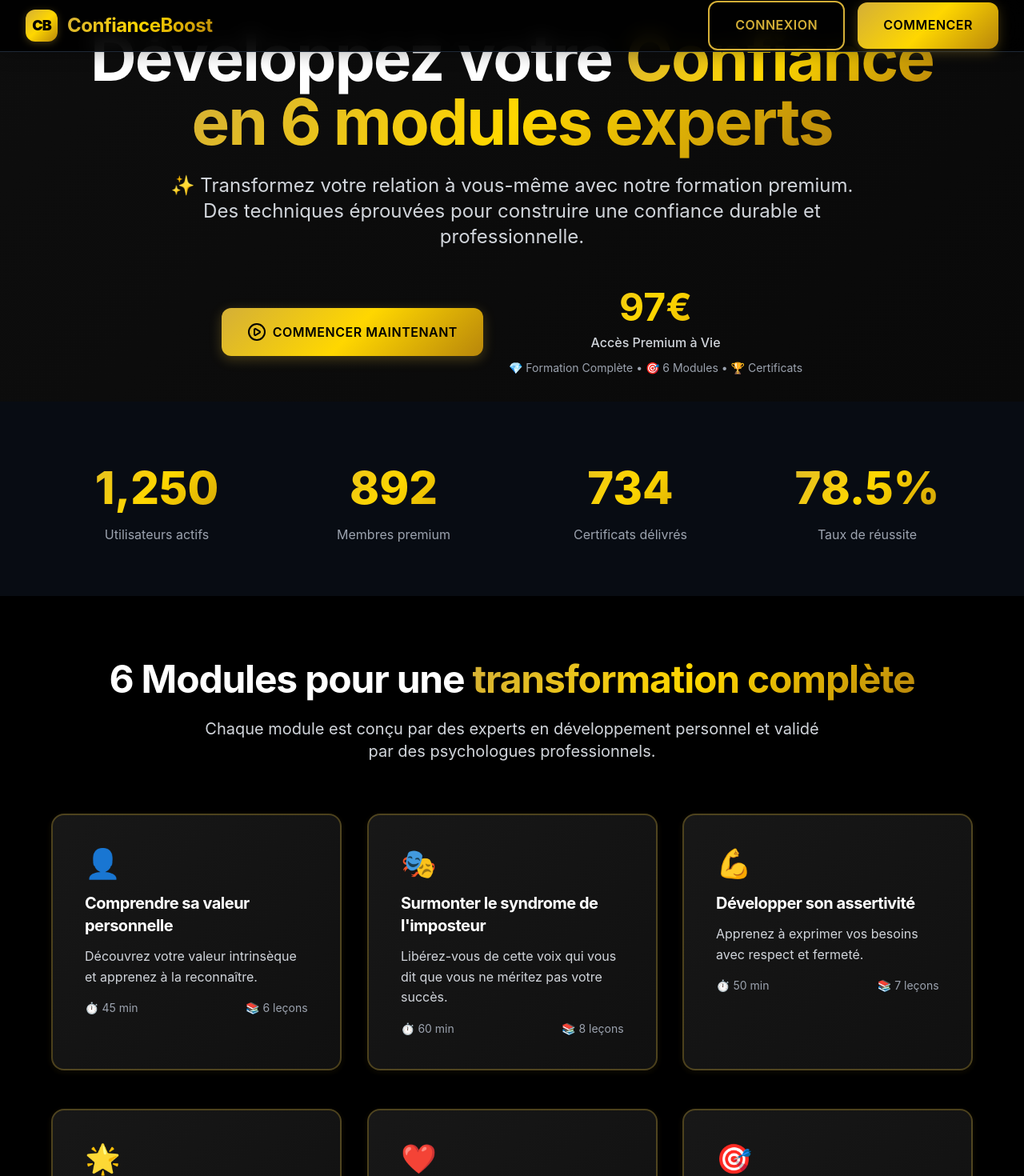
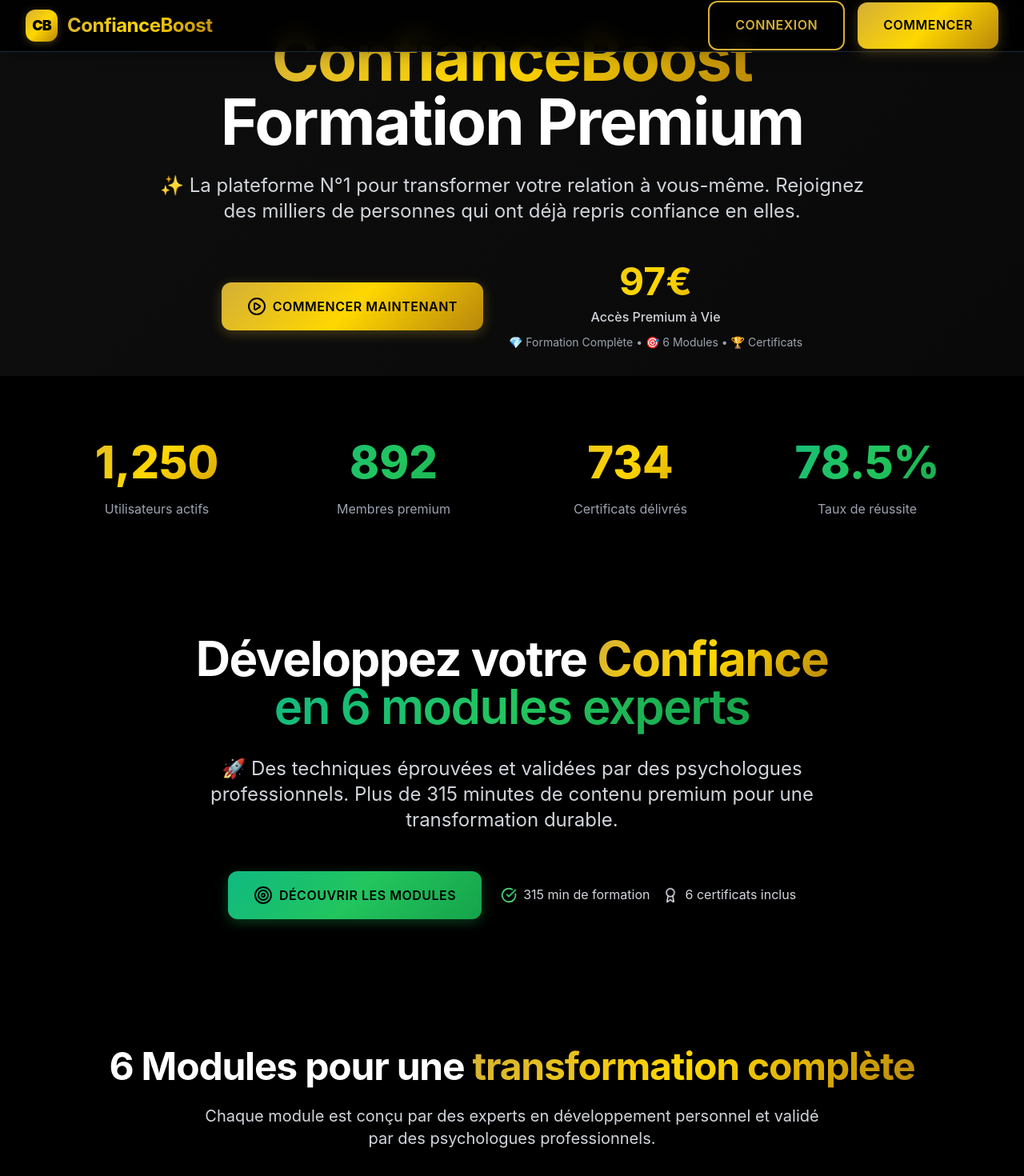
Before and after one commit to zemzem69/confianceboost, a React (Create React App) app in the folder frontend/: page / in a window 1280 px wide. Shown: the top 1470 px of the page at 80% size. Built offline with nearby package versions, Linux system fonts and the light colour scheme; no server answers.

Commit message:
auto-commit for 75a46fcf-2d34-4518-8349-f78a1c0b7e67

```diff
--- a/frontend/src/pages/HomePage.js
+++ b/frontend/src/pages/HomePage.js
@@ -151,16 +151,15 @@ const HomePage = () => {
         <div className="max-w-6xl mx-auto text-center">
           <div className="mb-8">
             <h1 className="text-5xl md:text-7xl font-bold mb-6 animate-fade-in-up">
-              Développez votre{' '}
               <span className="gold-gradient-text">
-                Confiance
+                ConfianceBoost
               </span>
               <br />
-              <span className="gold-gradient-text">en 6 modules experts</span>
+              <span className="text-white">Formation Premium</span>
             </h1>
             <p className="text-xl md:text-2xl text-gray-300 mb-12 max-w-4xl mx-auto animate-fade-in-up">
-              ✨ Transformez votre relation à vous-même avec notre formation premium.
-              Des techniques éprouvées pour construire une confiance durable et professionnelle.
+              ✨ La plateforme N°1 pour transformer votre relation à vous-même.
+              Rejoignez des milliers de personnes qui ont déjà repris confiance en elles.
             </p>
           </div>
 
@@ -179,7 +178,7 @@ const HomePage = () => {
       </section>
 
       {/* Stats Section */}
-      <section className="py-16 px-4 bg-gray-900/50">
+      <section className="py-16 px-4 section-darker">
         <div className="max-w-6xl mx-auto">
           <div className="grid grid-cols-1 md:grid-cols-4 gap-8 text-center">
             <div className="animate-fade-in-scale">
@@ -187,7 +186,7 @@ const HomePage = () => {
               <div className="text-gray-400">Utilisateurs actifs</div>
             </div>
             <div className="animate-fade-in-scale">
-              <div className="stat-counter">{stats.premium_users}</div>
+              <div className="stat-counter success">{stats.premium_users}</div>
               <div className="text-gray-400">Membres premium</div>
             </div>
             <div className="animate-fade-in-scale">
@@ -195,8 +194,43 @@ const HomePage = () => {
               <div className="text-gray-400">Certificats délivrés</div>
             </div>
             <div className="animate-fade-in-scale">
-              <div className="stat-counter">{stats.average_completion_rate}%</div>
+              <div className="stat-counter success">{stats.average_completion_rate}%</div>
               <div className="text-gray-400">Taux de réussite</div>
+            </div>
+          </div>
+        </div>
+      </section>
+
+      {/* Section Développez votre confiance - REPOSITIONNÉE ICI */}
+      <section className="py-20 px-4">
+        <div className="max-w-6xl mx-auto text-center">
+          <h2 className="text-4xl md:text-6xl font-bold mb-8 animate-fade-in-up">
+            Développez votre{' '}
+            <span className="gold-gradient-text">
+              Confiance
+            </span>
+            <br />
+            <span className="text-success">en 6 modules experts</span>
+          </h2>
+          <p className="text-xl md:text-2xl text-gray-300 mb-12 max-w-4xl mx-auto animate-fade-in-up">
+            🚀 Des techniques éprouvées et validées par des psychologues professionnels.
+            Plus de 315 minutes de contenu premium pour une transformation durable.
+          </p>
+
+          <div className="flex flex-col sm:flex-row gap-6 justify-center items-center animate-fade-in-up">
+            <Link to="/auth?tab=register" className="btn-success text-lg px-8 py-4">
+              <Target className="w-6 h-6" />
+              Découvrir les Modules
+            </Link>
+            <div className="flex items-center gap-4 text-gray-300">
+              <div className="flex items-center gap-2">
+                <CheckCircle className="w-5 h-5 text-green-400" />
+                <span>315 min de formation</span>
+              </div>
+              <div className="flex items-center gap-2">
+                <Award className="w-5 h-5 text-premium" />
+                <span>6 certificats inclus</span>
+              </div>
             </div>
           </div>
         </div>
```
